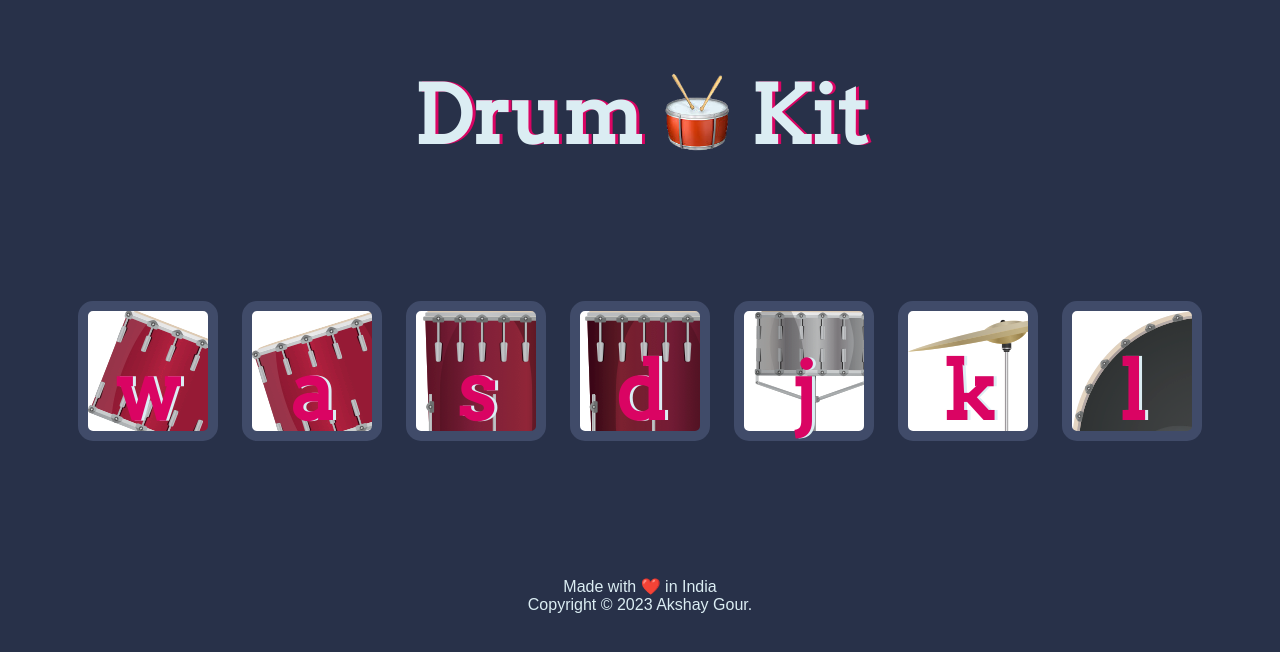
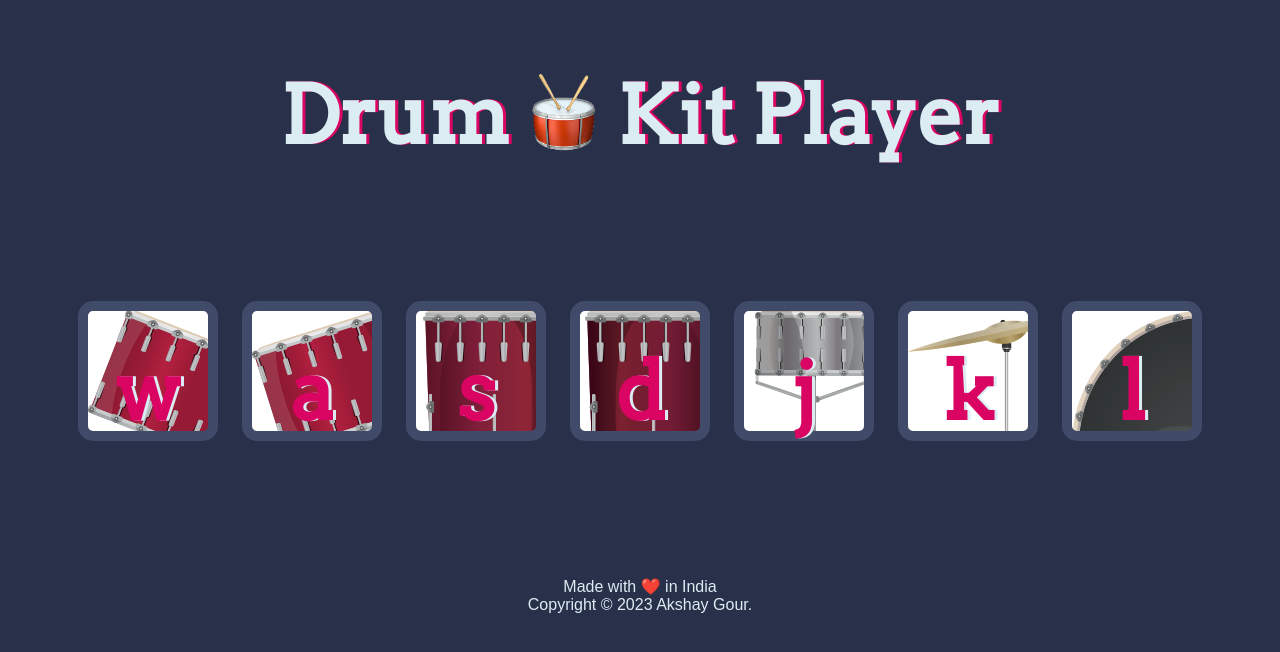
Before and after one commit to akshaygour07/drum-kit, a plain HTML site: page index.html in a window 1280 px wide. Drawn offline with Linux system fonts and the light colour scheme.

Commit message:
index.html

```diff
--- a/index.html
+++ b/index.html
@@ -11,7 +11,7 @@
 <body>
 
 
-  <h1 id="title">Drum <img class="imgDrum" src="./images/imgDrum.png"> Kit</h1>
+  <h1 id="title">Drum <img class="imgDrum" src="./images/imgDrum.png"> Kit Player</h1>
   <div class="set">
     <button class="w drum">w</button>
     <button class="a drum">a</button>
```
